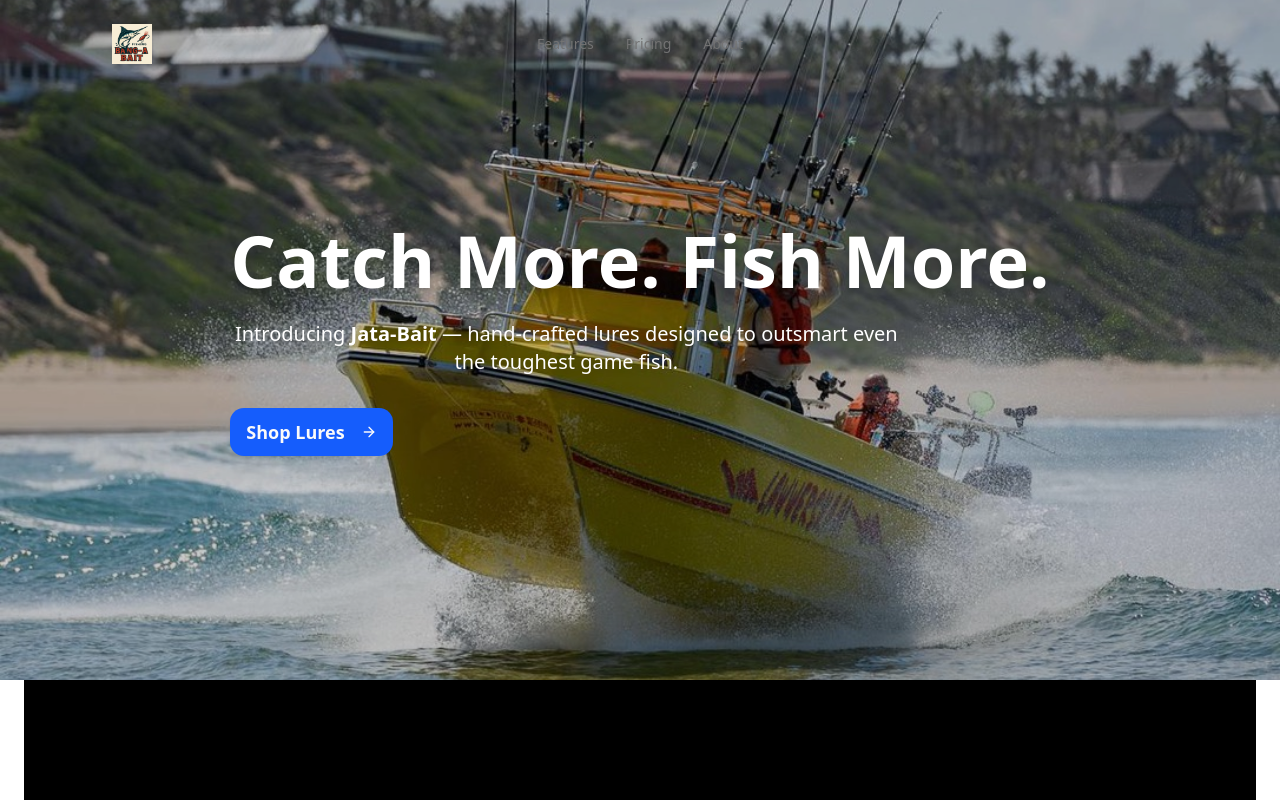
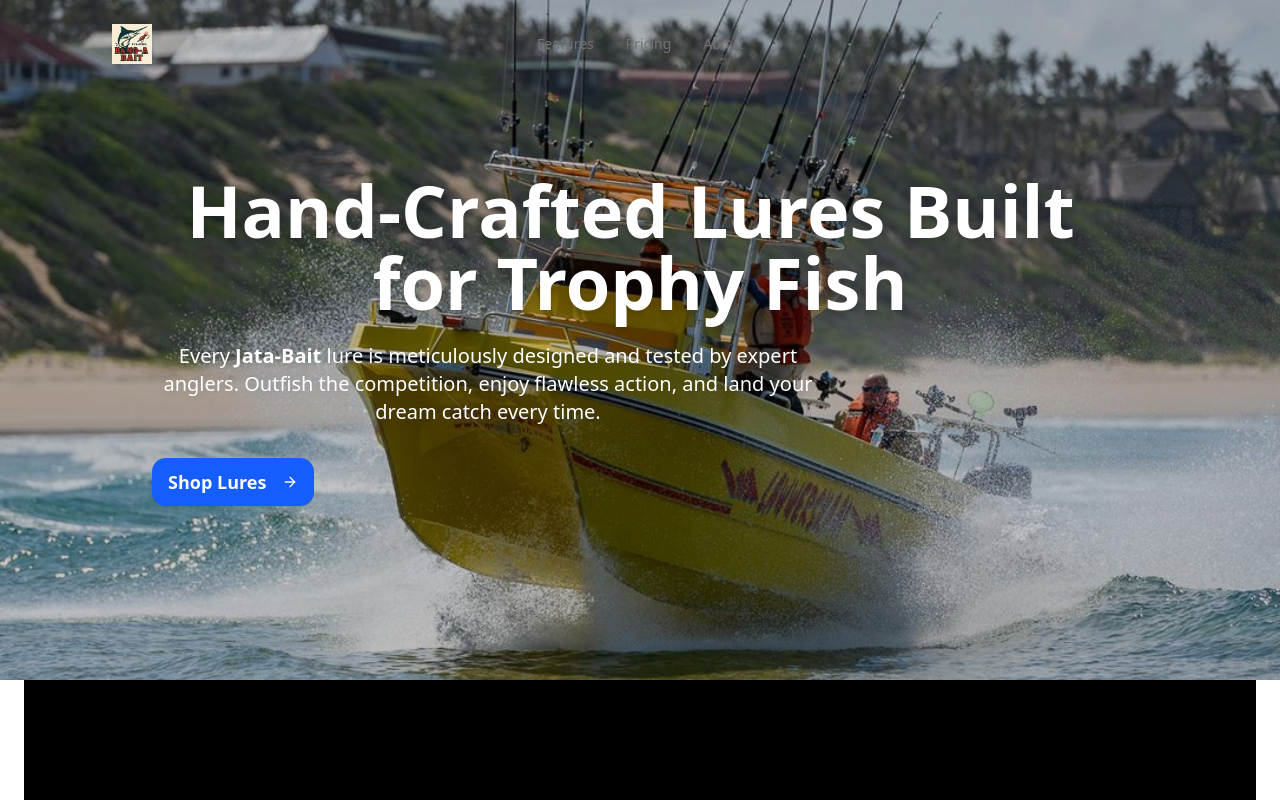
Before and after one commit to Morks-sto-23/Jata-app, a Next.js app: page / in a window 1280 px wide. Shown: the top 800 px of the page. Built offline with nearby package versions, Linux system fonts and the light colour scheme.

Commit message:
hero update

```diff
--- a/src/components/hero-section.tsx
+++ b/src/components/hero-section.tsx
@@ -35,7 +35,6 @@ export default function HeroSection({ carouselRef }: HeroSectionProps) {
       <HeroHeader />
 
       <main className="relative flex min-h-[85vh] w-full items-center justify-center overflow-hidden">
-        {/* Background Image */}
         <div className="absolute inset-0 -z-10">
           <Image
             src="/images/yellowBoat.jpeg"
@@ -44,24 +43,20 @@ export default function HeroSection({ carouselRef }: HeroSectionProps) {
             priority
             className="object-cover"
           />
-          {/* Slight tint overlay for readability */}
           <div className="absolute inset-0 bg-black/20"></div>
         </div>
 
-        {/* Content */}
         <div className="container relative z-10 mx-auto flex max-w-5xl flex-col items-center px-6 text-center">
           <AnimatedGroup variants={transitionVariants}>
             <TextEffect
               as="h1"
               className="mb-6 text-4xl font-extrabold sm:text-6xl lg:text-7xl text-white drop-shadow-lg"
             >
-              Catch More. Fish More.
+              Hand-Crafted Lures Built for Trophy Fish
             </TextEffect>
 
             <p className="mb-8 max-w-2xl text-lg sm:text-xl text-white drop-shadow-md">
-              Introducing{" "}
-              <span className="font-semibold text-blue">Jata-Bait</span> — hand-crafted
-              lures designed to outsmart even the toughest game fish.
+              Every <span className="font-semibold text-blue">Jata-Bait</span> lure is meticulously designed and tested by expert anglers. Outfish the competition, enjoy flawless action, and land your dream catch every time.
             </p>
 
             <div className="flex flex-col gap-4 sm:flex-row">
```
